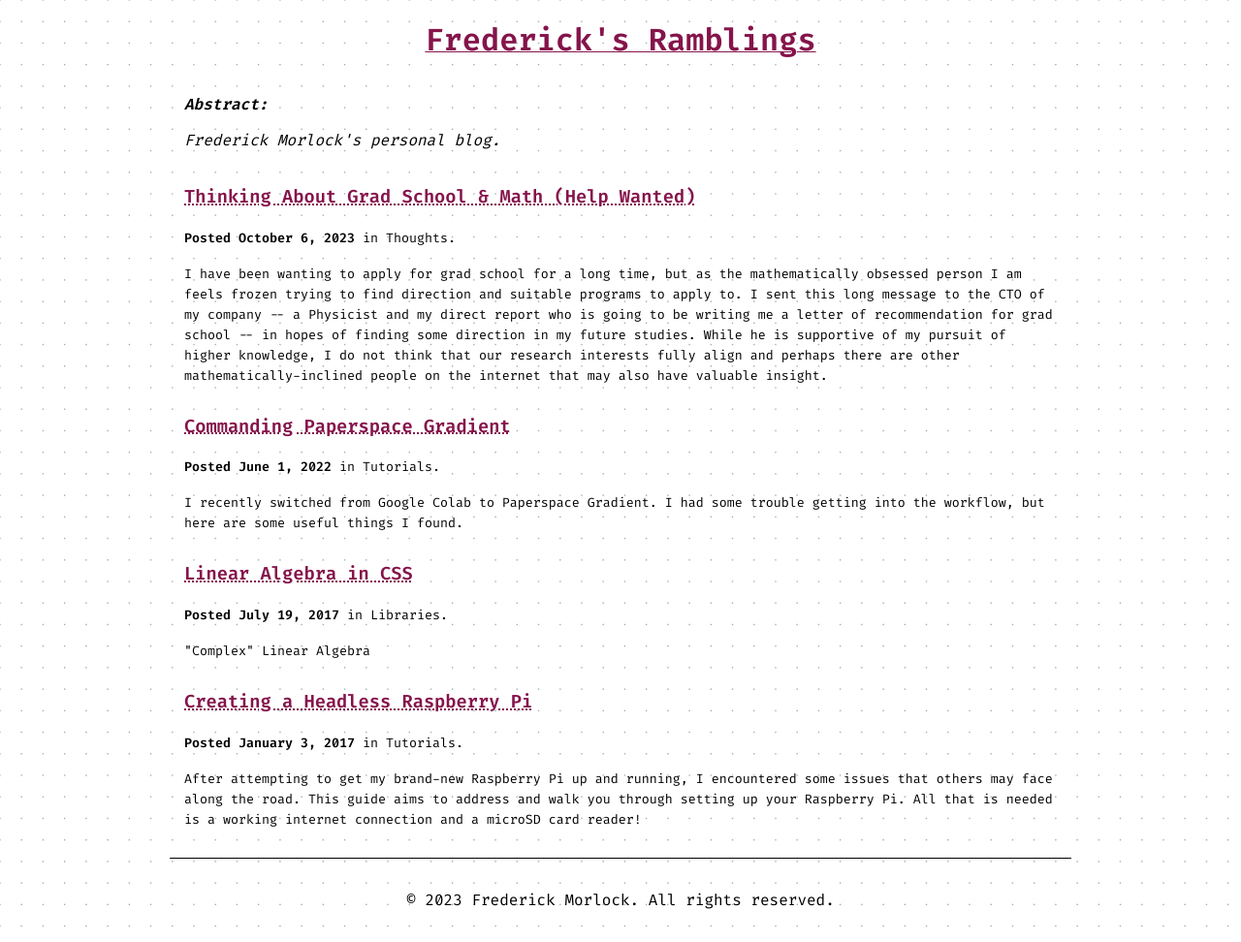
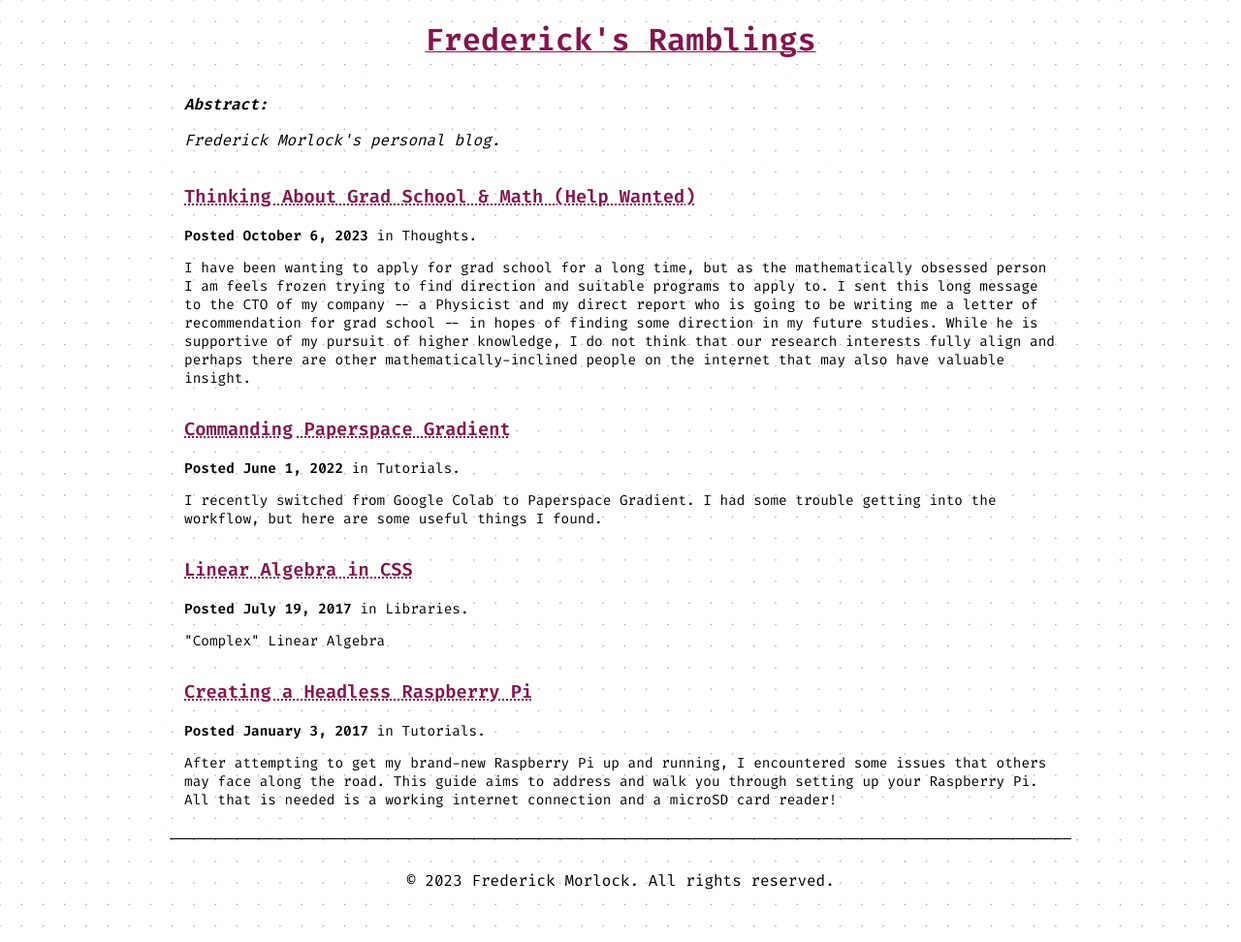
Before and after one commit to FrederickGeek8/freddy.us, a Jekyll site: the page built from blog.md, in a window 1280 px wide. Shown: the whole page at 97% size. Built offline with Jekyll 4.4.1, drawn with Linux system fonts in a browser that asks for light colours.

Commit message:
Update blog-specific and footer CSS

```diff
--- a/_sass/blog.scss
+++ b/_sass/blog.scss
@@ -48,6 +48,10 @@
   // border-bottom: 0.1em dotted $link-color;
 }
 
+.container .post p {
+  font-size: 0.9em;
+}
+
 .container .post b,
 .container .post strong {
   font-weight: 600;
@@ -79,3 +83,16 @@
 .bumpn {
   margin-left: 1em;
 }
+
+.MathJax {
+  overflow-x: scroll;
+  // a small tweak because we have `matchFontHeight: false`
+  font-size: 1.1em;
+}
+
+details > div {
+  margin-left: 1em;
+  margin-right: 1em;
+  padding: 15px;
+  background-color: rgba(238, 238, 238, 0.5);
+}
--- a/_sass/frontpage.scss
+++ b/_sass/frontpage.scss
@@ -24,9 +24,3 @@
 #links {
   line-height: 2;
 }
-
-div.pub {
-  .note {
-    margin-left: 1em;
-  }
-}
--- a/_sass/global.scss
+++ b/_sass/global.scss
@@ -73,6 +73,7 @@
 
 #footer {
   margin: 0 auto;
+  margin-top: 15px;
   padding: 15px;
   border-top: black 1px solid;
   text-align: center;
@@ -97,3 +98,12 @@
   // background: white;
   // padding: 2em 2em 0;
 }
+
+.note {
+  margin-left: 1em;
+}
+
+// this is used by bookshelf.html
+ul .note {
+  font-size: 0.9em;
+}
--- a/blog.md
+++ b/blog.md
@@ -12,10 +12,10 @@
       <a href="{{ site.baseurl }}{{ post.url }}">{{ post.title }}</a>
     </h3>
     <p>
-      <small><strong>Posted {{ post.date | date: "%B %e, %Y" }}</strong> in {{ post.category }}.</small>
+      <strong>Posted {{ post.date | date: "%B %e, %Y" }}</strong> in {{ post.category }}.
     </p>
     <p>
-      <small>{{ post.description }}</small>
+      {{ post.description }}
     </p>
   </div>
 
```
